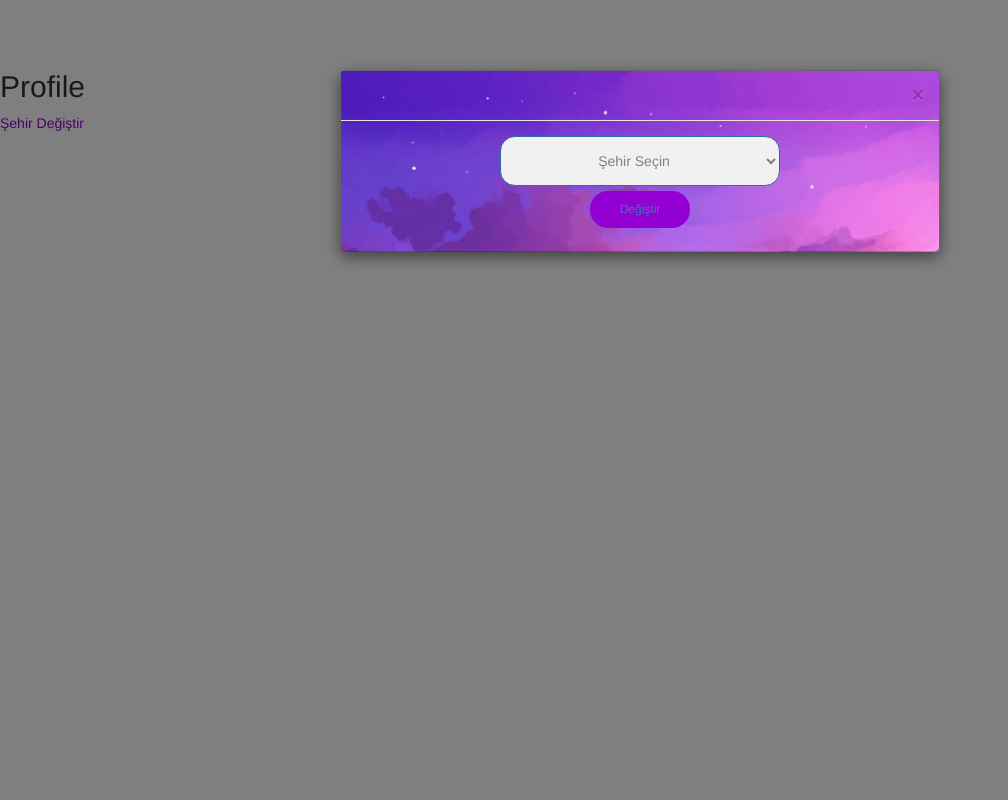
After one commit to NursahKara/WeatherApp, an ASP.NET MVC app: template IFS_Weather/Views/Home/Profile.cshtml in a window 1280 px wide, after a click on "Şehir Değiştir". The commit adds this page. Shown: the whole page, without its empty margins (0-1008 px from the left). Run offline with ASP.NET Core 8 and stand-ins for ASP.NET MVC 5, Linux system fonts and the light colour scheme; the template is opened without the code that fills it, so the values that code supplies are empty; the project's own start-up code is not run, and a stand-in starts its controllers and pages; some libraries are stand-ins or nearby versions.

Commit message:
profile page added

```diff
--- a/IFS_Weather/Views/Home/Index.cshtml
+++ b/IFS_Weather/Views/Home/Index.cshtml
@@ -10,10 +10,10 @@
         <div class="navbar-collapse collapse">
             <ul class="nav navbar-nav">
                 <li>
-                    <a href="~/Views/Home/Index.cshtml" style="color: black;">Ana Sayfa <span class="sr-only">(current)</span></a>
+                    <a href="Index" style="color: black;">Ana Sayfa <span class="sr-only">(current)</span></a>
                 </li>
                 <li>
-                    <a href="#" style="color:black;">Profil</a>
+                    <a href="Profile" style="color:black;">Profil</a>
                 </li>
                 <li>
                     <a href="LogOut" style="color:black">Çıkış Yap</a>
--- /dev/null
+++ b/IFS_Weather/Views/Home/Profile.cshtml
@@ -0,0 +1,88 @@
+@model IFS_Weather.Models.UserModel
+
+@{
+    ViewBag.Title = "Profile";
+}
+
+<h2>Profile</h2>
+
+@Model.Username
+@Model.Name
+@Model.DefaultCityName
+<a class="nav-link" href="#" style="color: darkviolet; align-items:flex-end" data-toggle="modal" data-target="#modalchangecity">Şehir Değiştir</a>
+<style>
+     .button {
+            position: relative;
+            background-color: darkviolet;
+            border: none;
+            font-size: 12px;
+            color: #FFFFFF;
+            padding: 10px;
+            width: 100px;
+            text-align: center;
+            transition-duration: 0.4s;
+            text-decoration: none;
+            overflow: hidden;
+            cursor: pointer;
+            border-radius: 18px;
+            margin-bottom: 8px
+        }
+
+            .button:after {
+                content: "";
+                background: black;
+                display: block;
+                position: absolute;
+                padding-top: 300%;
+                padding-left: 350%;
+                margin-left: -20px !important;
+                margin-top: -120%;
+                opacity: 0;
+                transition: all 0.8s
+            }
+
+            .button:active:after {
+                padding: 0;
+                margin: 0;
+                opacity: 1;
+                transition: 0s
+            }
+</style>
+
+<!-- Modal change city -->
+<div class="modal fade" style="margin-top:40px;" id="modalchangecity" tabindex="-1" role="dialog" aria-labelledby="exampleModalLabel" aria-hidden="true">
+    <div class="modal-dialog" role="document">
+        <div class="modal-content" style="background:url(../../assests/sky.jpg);background-size:cover;background-repeat:no-repeat;">
+            <div class="modal-header">
+                <button type="button" class="close" data-dismiss="modal" aria-label="Close">
+                    <span aria-hidden="true" style="color:black">&times;</span>
+                </button>
+            </div>
+            <div class="modal-body">
+                @using (Html.BeginForm("Profile", "Home", FormMethod.Post))
+                {
+                    <form>
+                        <center>
+                            <select name="DefaultCityName" class="btn btn-primary dropdown-toggle" style="width:280px;border-radius:15px;height:50px;background-color:#F1F1F1;color:gray" type="button" required>
+                                <option value="">Şehir Seçin</option>
+                                <option value="istanbul">İstanbul</option>
+                                <option value="izmir">İzmir</option>
+                                <option value="ankara">Ankara</option>
+                                <option value="sakarya">Sakarya</option>
+                            </select>
+                            <br />
+                            <button style="align-items:flex-start;margin-top:5px;color:white" class="button" type="submit">@Html.ActionLink("Değiştir", "Profile")</button>
+
+
+                            <br />
+                            <span style="color:red;justify-content:center">
+                                @ViewBag.LoginError
+                            </span>
+                        </center>
+                    </form>
+                }
+
+            </div>
+        </div>
+    </div>
+</div>
```
Also changed, not shown: IFS_Weather/Controllers/HomeController.cs (+10 -1 lines), IFS_Weather/IFS_Weather.csproj.
